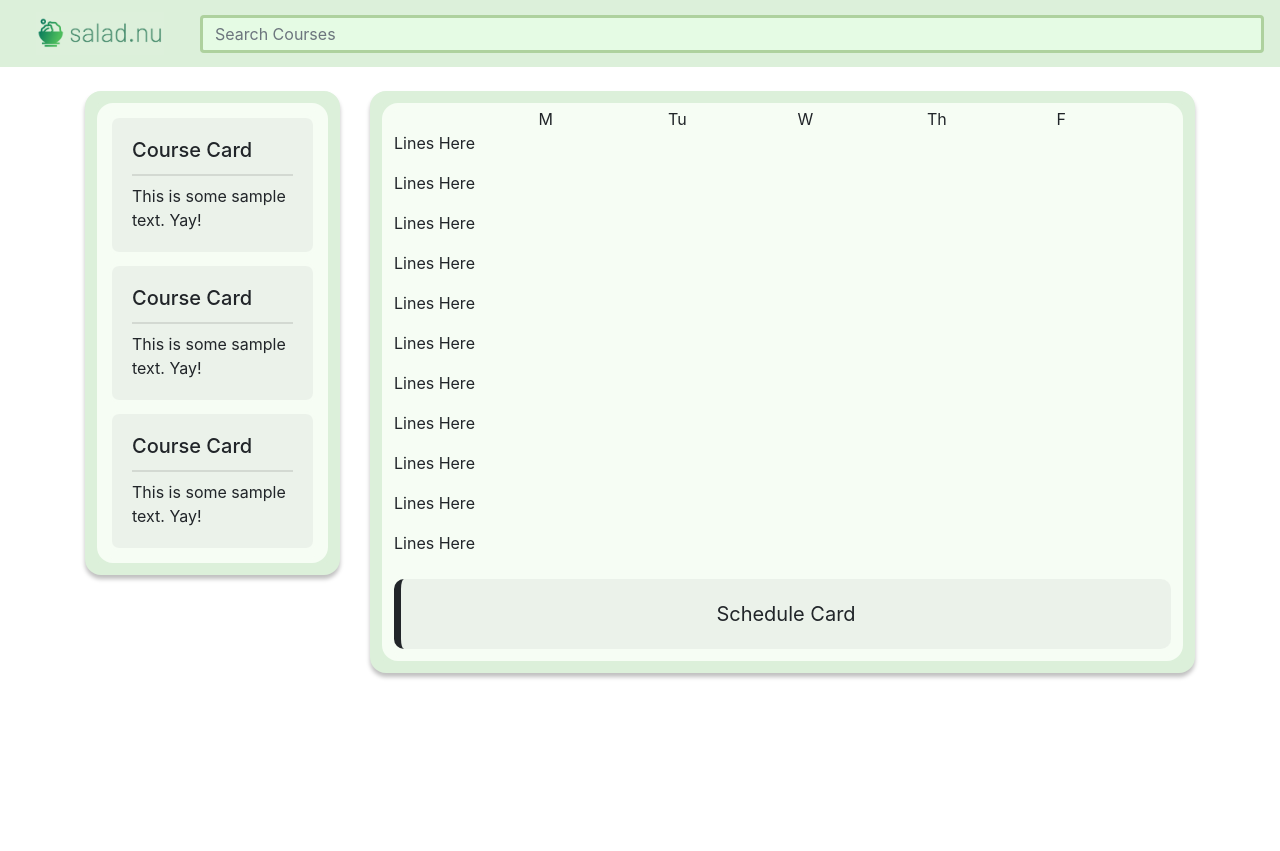
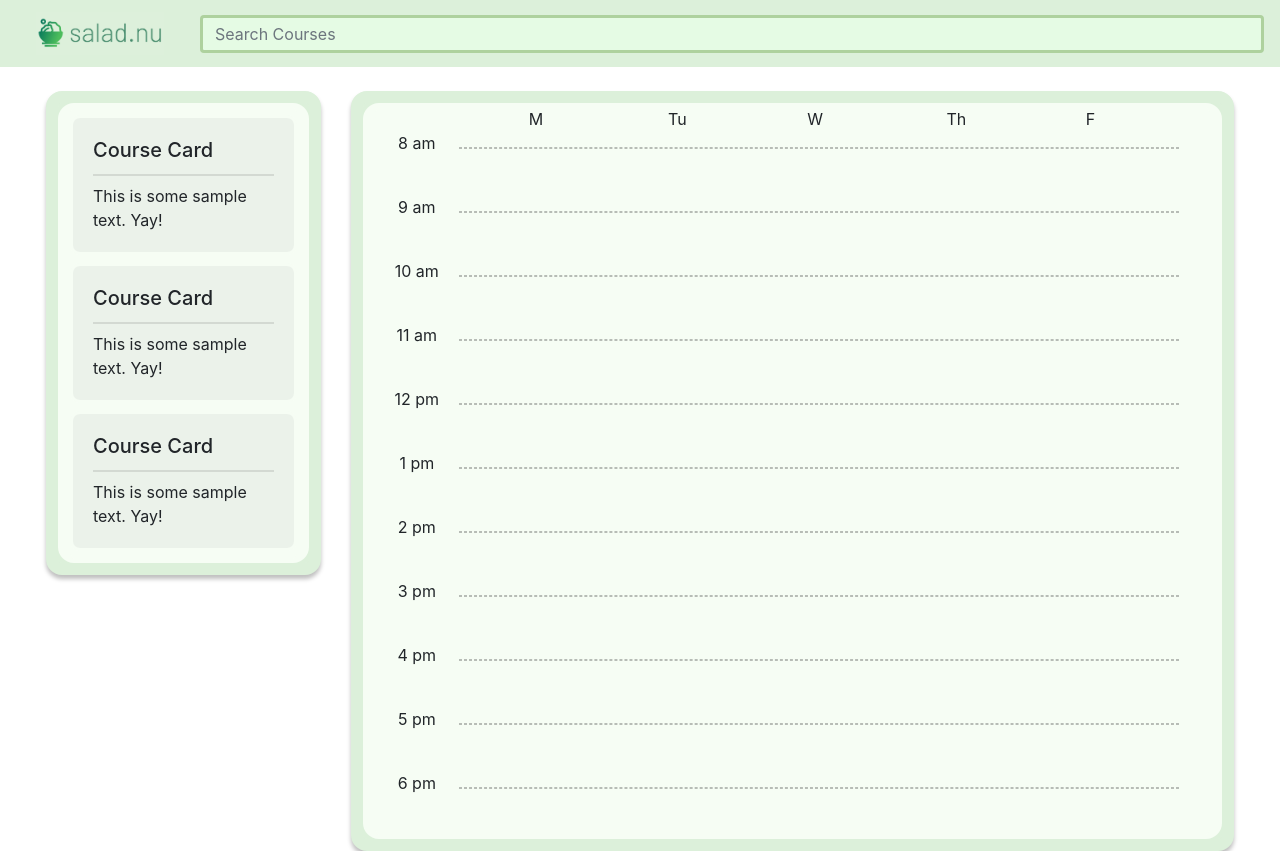
Before and after one commit to Everthings/salad.nu, a React app: page / in a window 1280 px wide. Before the commit the page ends 800 px from the top, so only its background shows below. Built offline with nearby package versions, Linux system fonts and the light colour scheme.

Commit message:
Added schedule skeleton

```diff
--- a/src/App.css
+++ b/src/App.css
@@ -71,7 +71,7 @@
 }
 
 .course-card {
-  background: rgba(226, 231, 226, 0.51);
+  background: rgba(226, 231, 226, 0.5);
   border: 0.2rem solid #f6fdf4;
   border-radius: 10px;
   margin-top: 0.5rem;
@@ -90,7 +90,7 @@
 }
 
 .schedule-card {
-  background: rgba(226, 231, 226, 0.51);
+  background: rgba(226, 231, 226, 0.5);
   border: none;
   border-left: 7px solid;
   border-radius: 10px;
@@ -103,6 +103,11 @@
   margin: 0px;
 }
 
-.schedule-body img {
-  width: 100%;
+.schedule-body .schedule-divider {
+  border: 0.75px dashed #000000;
+  opacity: 0.25;
 }
+
+.schedule-body .schedule-text {
+  text-align: center;
+}
--- a/src/App.js
+++ b/src/App.js
@@ -10,8 +10,8 @@ function App() {
   return (
     <Sentry.ErrorBoundary showDialog>
       <Navbar logo={salad_logo} />
-      <div className="container">
-        <div className="row">
+      <div className="container-fluid">
+        <div className="row ml-3 mr-3">
           <div className="col-3">
             <Courses />
           </div>
--- a/src/components/schedule.jsx
+++ b/src/components/schedule.jsx
@@ -8,7 +8,6 @@ class Schedule extends Component {
       <div className="salad-container-outer">
         <div className="salad-container-inner">
           <ScheduleBody />
-          <ScheduleCard />
         </div>
       </div>
     );
--- a/src/components/scheduleBody.jsx
+++ b/src/components/scheduleBody.jsx
@@ -27,8 +27,13 @@ const ScheduleBody = () => {
       </div>
       {times.map((time) => {
         return (
-          <div key={time} className="row">
-            <p>Lines Here</p>
+          <div key={time} className="row mb-4">
+            <div className="col-1 pr-0">
+              <p className="schedule-text">{time}</p>
+            </div>
+            <div className="col mr-3 ">
+              <hr className="schedule-divider" />
+            </div>
           </div>
         );
       })}
--- a/src/services/logService.js
+++ b/src/services/logService.js
@@ -9,8 +9,10 @@ function init() {
 
   LogRocket.init("1fmmwz/saladnu");
 
-  Sentry.configureScope((scope) => {
-    scope.setExtra("sessionURL", LogRocket.sessionURL);
+  LogRocket.getSessionURL((sessionURL) => {
+    Sentry.configureScope((scope) => {
+      scope.setExtra("sessionURL", sessionURL);
+    });
   });
 }
 
```
